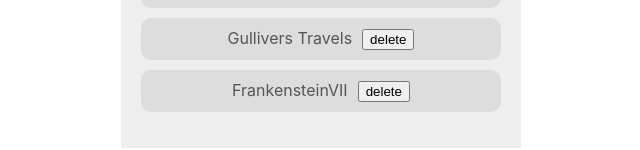
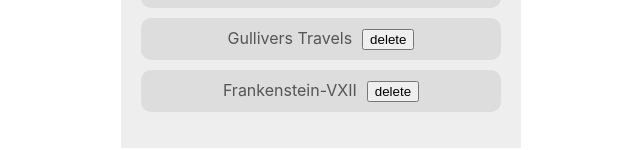
Before and after one commit to SoichiroWada/contextapp3, a React (Create React App) app: page / in a window 1280 px wide. Shown: the part 802-952 px from the top of the page, without its empty margins (319-959 px from the left). Built offline with nearby package versions, Linux system fonts and the light colour scheme.

Commit message:
OK牧場です

```diff
--- a/src/contexts/BookContext.js
+++ b/src/contexts/BookContext.js
@@ -2,6 +2,7 @@
 
 export const BookContext = createContext();
 
+//らりるれろはまやらわ
 const BookContextProvider = (props) => {
     const [books, setBooks] = useState([
         {title: 'name of the wind', id: 1},
@@ -16,7 +17,7 @@
         {title: "The Pilgrim's Progress", id: 10},
         {title: 'Robinson Crusoe', id: 11},
         {title: 'Gullivers Travels', id: 12},
-        {title: 'FrankensteinVII', id: 13},
+        {title: 'Frankenstein-VXII', id: 13},
     ]);
     const handleDelete = (id) => {
         const revisedBooks = books.filter((book) => {
--- a/src/contexts/ThemeContext.js
+++ b/src/contexts/ThemeContext.js
@@ -2,6 +2,7 @@
 
 export const ThemeContext = createContext();
 
+//How to rewrite this class with sfc
 class ThemeContextProvider extends Component {
     state = {
         isLightTheme: true,
```
